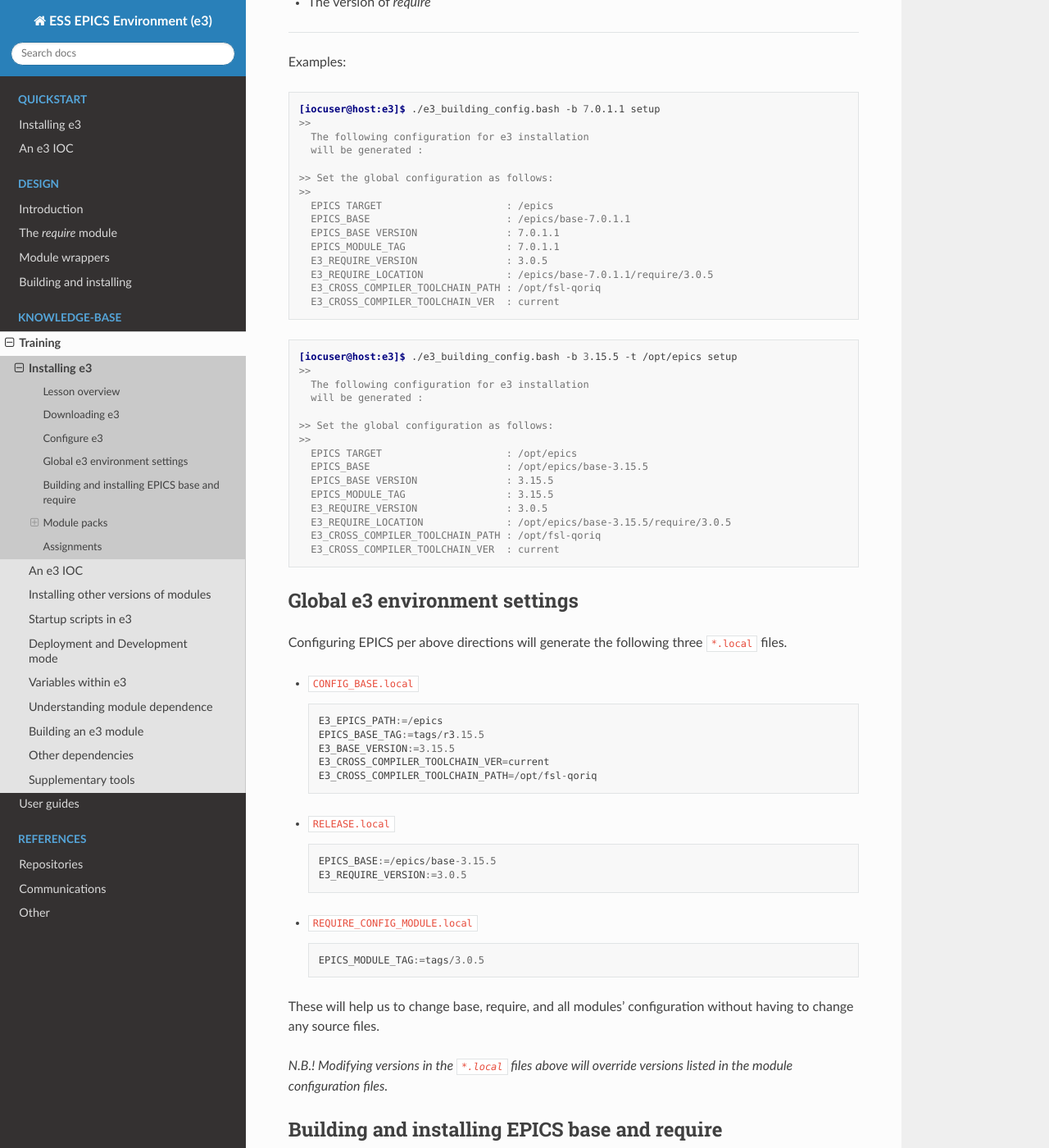
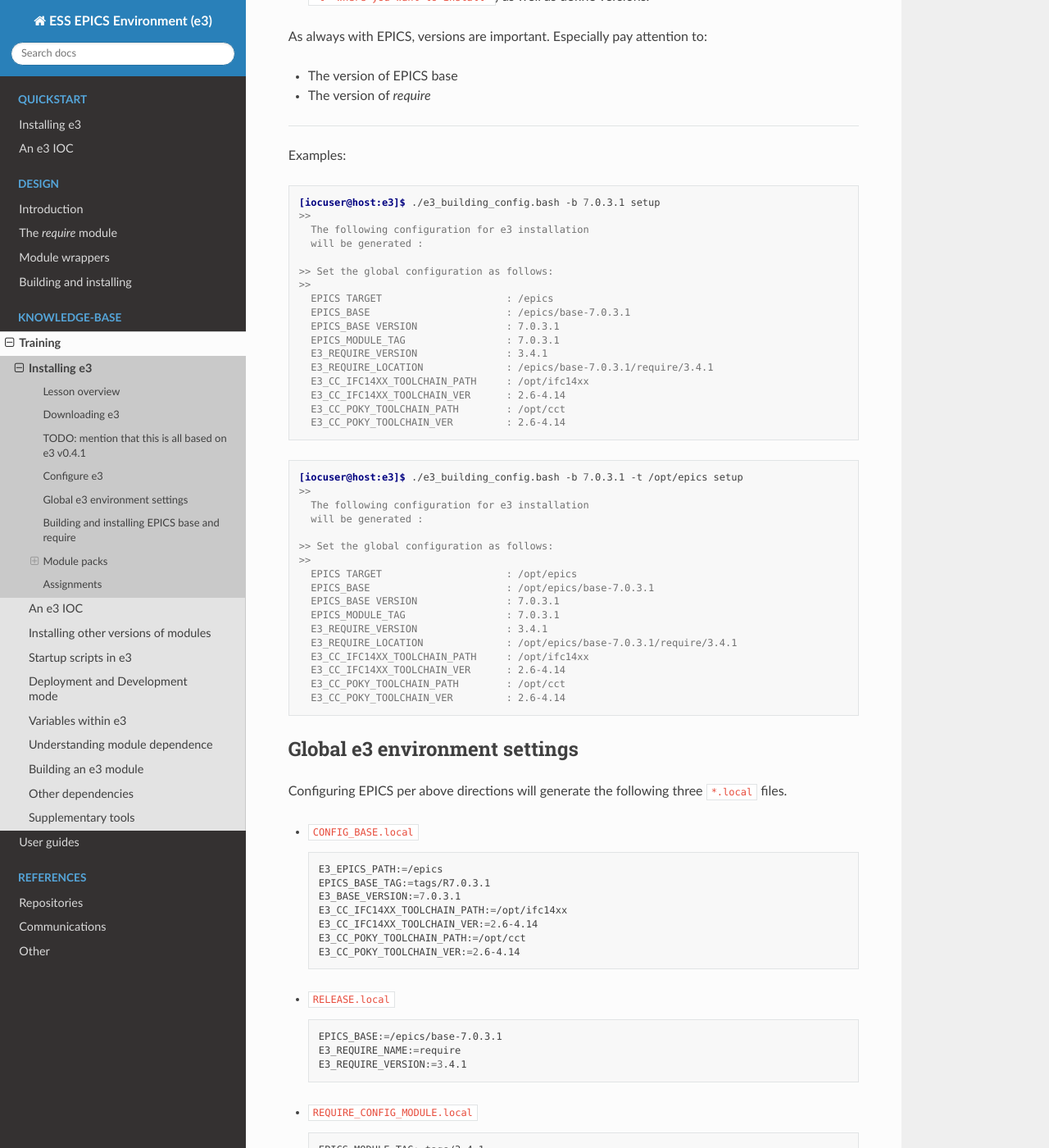
Before and after one commit to ttkorhonen/e3pages, a Sphinx documentation site: the page built from docs/kb/training/workbook/1_installing_e3.md, in a window 1280 px wide and 1400 px high, scrolled down 1763 px. Shown: the whole window at 82% size. Built offline with Sphinx 7.4.7 and the Read the Docs theme 2.0.0, drawn with Linux system fonts in a browser that asks for light colours; some of the changed text lies outside the part shown.

Commit message:
First updates

````diff
--- a/docs/kb/training/workbook/1_installing_e3.md
+++ b/docs/kb/training/workbook/1_installing_e3.md
@@ -19,10 +19,12 @@
 
 > As e3 heavily relies on git, it's recommended to first be familiar with especially git submodules.
 
-If you're on a mostly blank CentOS7 machine, you can copy, paste, and run the following code segment before beginning:
+If you're on a mostly blank CentOS7 machine, you can copy, paste, and run the following code segment before beginning. This will install
+all of the necessary packages that are needed for the majority of EPICS modules that are in use with e3.
 
 ```bash
-sudo yum install -y git tree ipmitool autoconf libtool automake m4 re2c tclx \
+$ sudo yum install -y \
+git tree ipmitool autoconf libtool automake m4 re2c tclx \
 coreutils graphviz patch readline-devel libXt-devel libXp-devel libXmu-devel \
 libXpm-devel lesstif-devel gcc-c++ ncurses-devel perl-devel net-snmp net-snmp-utils \
 net-snmp-devel libxml2-devel libpng12-devel libzip-devel libusb-devel \
@@ -32,23 +34,26 @@
 liberation-fonts-common liberation-narrow-fonts \
 liberation-mono-fonts liberation-serif-fonts liberation-sans-fonts \
 logrotate xorg-x11-fonts-misc cpan kernel-devel symlinks \
-dkms procServ curl netcdf netcdf-devel telnet glib2-devel
+dkms procServ curl netcdf netcdf-devel patchelf python3-devel \
+boost-devel glib2-devel libtool popt-devel
 ```
 
 ---
 
-Start by downloading e3 from GitHub:
+Start by downloading e3 from GitLab:
 ```console
-[iocuser@host:~]$ git clone https://github.com/icshwi/e3
+[iocuser@host:~]$ git clone https://gitlab.esss.lu.se/e3/e3.git
 ```
 
-> As e3 by design can have multiple different configurations in a host, it is recommended to use self-explanatory source directory names. This will allow you to easily switch between e.g. EPICS base versions 3.15.5 and 7.0.3 during development. For example, if one would like to use EPICS base 3.15.5, it is preferred to clone like:
+## TODO: mention that this is all based on e3 v0.4.1
+
+> As e3 by design can have multiple different configurations in a host, it is recommended to use self-explanatory source directory names. This will allow you to easily switch between e.g. EPICS base versions 7.0.3.1 and 7.0.5 during development. For example, if one would like to use EPICS base 7.0.3.1, it is preferred to clone like:
 
 ```console
-[iocuser@host:~]$ git clone https://github.com/icshwi/e3 e3-3.15.5
+[iocuser@host:~]$ git clone https://github.com/icshwi/e3 e3-7.0.3.1
 ```
 
-The e3 root directory (`/home/iocuser/e3-3.15.5/` in the most recent example) will henceforth be referred to as **E3_TOP**.
+The e3 root directory (`/home/iocuser/e3-7.0.3.1/` in the most recent example) will henceforth be referred to as **E3_TOP**.
 
 > Typical paths for EPICS installations tend to be `/epics` or `/opt/epics`. For this tutorial series, e3 will be cloned to `$HOME` and EPICS will be installed at `/epics`.
 
@@ -72,7 +77,7 @@
 Examples:
 
 ```console
-[iocuser@host:e3]$ ./e3_building_config.bash -b 7.0.1.1 setup
+[iocuser@host:e3]$ ./e3_building_config.bash -b 7.0.3.1 setup
 >>
   The following configuration for e3 installation
   will be generated :
@@ -80,17 +85,19 @@
 >> Set the global configuration as follows:
 >>
   EPICS TARGET                     : /epics
-  EPICS_BASE                       : /epics/base-7.0.1.1
-  EPICS_BASE VERSION               : 7.0.1.1
-  EPICS_MODULE_TAG                 : 7.0.1.1
-  E3_REQUIRE_VERSION               : 3.0.5
-  E3_REQUIRE_LOCATION              : /epics/base-7.0.1.1/require/3.0.5
-  E3_CROSS_COMPILER_TOOLCHAIN_PATH : /opt/fsl-qoriq
-  E3_CROSS_COMPILER_TOOLCHAIN_VER  : current
+  EPICS_BASE                       : /epics/base-7.0.3.1
+  EPICS_BASE VERSION               : 7.0.3.1
+  EPICS_MODULE_TAG                 : 7.0.3.1
+  E3_REQUIRE_VERSION               : 3.4.1
+  E3_REQUIRE_LOCATION              : /epics/base-7.0.3.1/require/3.4.1
+  E3_CC_IFC14XX_TOOLCHAIN_PATH     : /opt/ifc14xx
+  E3_CC_IFC14XX_TOOLCHAIN_VER      : 2.6-4.14
+  E3_CC_POKY_TOOLCHAIN_PATH        : /opt/cct
+  E3_CC_POKY_TOOLCHAIN_VER         : 2.6-4.14
 ```
 
 ```console
-[iocuser@host:e3]$ ./e3_building_config.bash -b 3.15.5 -t /opt/epics setup
+[iocuser@host:e3]$ ./e3_building_config.bash -b 7.0.3.1 -t /opt/epics setup
 >>
   The following configuration for e3 installation
   will be generated :
@@ -98,13 +105,15 @@
 >> Set the global configuration as follows:
 >>
   EPICS TARGET                     : /opt/epics
-  EPICS_BASE                       : /opt/epics/base-3.15.5
-  EPICS_BASE VERSION               : 3.15.5
-  EPICS_MODULE_TAG                 : 3.15.5
-  E3_REQUIRE_VERSION               : 3.0.5
-  E3_REQUIRE_LOCATION              : /opt/epics/base-3.15.5/require/3.0.5
-  E3_CROSS_COMPILER_TOOLCHAIN_PATH : /opt/fsl-qoriq
-  E3_CROSS_COMPILER_TOOLCHAIN_VER  : current
+  EPICS_BASE                       : /opt/epics/base-7.0.3.1
+  EPICS_BASE VERSION               : 7.0.3.1
+  EPICS_MODULE_TAG                 : 7.0.3.1
+  E3_REQUIRE_VERSION               : 3.4.1
+  E3_REQUIRE_LOCATION              : /opt/epics/base-7.0.3.1/require/3.4.1
+  E3_CC_IFC14XX_TOOLCHAIN_PATH     : /opt/ifc14xx
+  E3_CC_IFC14XX_TOOLCHAIN_VER      : 2.6-4.14
+  E3_CC_POKY_TOOLCHAIN_PATH        : /opt/cct
+  E3_CC_POKY_TOOLCHAIN_VER         : 2.6-4.14
 ```
 
 ## Global e3 environment settings
@@ -113,25 +122,28 @@
 
 * `CONFIG_BASE.local`
 
-  ```python
+  ```bash
   E3_EPICS_PATH:=/epics
-  EPICS_BASE_TAG:=tags/r3.15.5
-  E3_BASE_VERSION:=3.15.5
-  E3_CROSS_COMPILER_TOOLCHAIN_VER=current
-  E3_CROSS_COMPILER_TOOLCHAIN_PATH=/opt/fsl-qoriq
+  EPICS_BASE_TAG:=tags/R7.0.3.1
+  E3_BASE_VERSION:=7.0.3.1
+  E3_CC_IFC14XX_TOOLCHAIN_PATH:=/opt/ifc14xx
+  E3_CC_IFC14XX_TOOLCHAIN_VER:=2.6-4.14
+  E3_CC_POKY_TOOLCHAIN_PATH:=/opt/cct
+  E3_CC_POKY_TOOLCHAIN_VER:=2.6-4.14
   ```
 
 * `RELEASE.local`
 
-  ```python
-  EPICS_BASE:=/epics/base-3.15.5
-  E3_REQUIRE_VERSION:=3.0.5
+  ```bash
+  EPICS_BASE:=/epics/base-7.0.3.1
+  E3_REQUIRE_NAME:=require
+  E3_REQUIRE_VERSION:=3.4.1
   ```
 
 * `REQUIRE_CONFIG_MODULE.local`
 
-  ```python
-  EPICS_MODULE_TAG:=tags/3.0.5
+  ```bash
+  EPICS_MODULE_TAG:=tags/3.4.1
   ```
 
 These will help us to change base, require, and all modules' configuration without having to change any source files.
@@ -154,37 +166,121 @@
 
 ## Module packs
 
-As with installing EPICS base and *require*, you can use the `e3.bash` utility to install common module groups. These are:
+As with installing EPICS base and *require*, you can use the `e3.bash` utility to install certain module groups. Note that
+the groupings themselves are somewhat arbitrary and based on the judgement of the e3 team.
 
-### Common group
+* core (c)
+* communication (n)
+* ts (t)
+* psi (p)
+* ifc (i)
+* ecat (e)
+* area (a)
+* ps (s)
+* devices
+* vac (v)
+* rf (l)
+* bi (b)
+* mps (m)
 
-This group contains the common EPICS modules, and is more or less a standard install.
+Each of these groups are installed via the syntax
+```console
+[iocuser@host:e3]$ ./e3.bash -<groups> <command>
+```
+where `<groups>` are in brackets next to the names; you can combine as many flags as you like in one command, and `command` is one of
+* mod
+* cmod
+* bmod
+* imod
+* gmod
+
+Some examples of the groups and how to install them are as follows.
+### Core group
+
+This group contains the common EPICS modules, and is more or less a standard install: nearly every other group depends
+on at least one module in this group, so you will need to install at least some of this group before you can install
+any other groups. Note that there are a few ESS-specific modules in here, most notably `e3-auth` and `e3-essioc`.
 
 ```console
 [iocuser@host:e3]$ ./e3.bash -c vars
 >> Vertical display for the selected modules :
 
  Modules List
-    0 : e3-ess
-    1 : e3-iocStats
-    2 : e3-autosave
-    3 : e3-caPutLog
-    4 : e3-asyn
-    5 : e3-busy
-    6 : e3-modbus
-    7 : e3-ipmiComm
-    8 : e3-seq
-    9 : e3-sscan
-   10 : e3-std
-   11 : e3-ip
-   12 : e3-calc
-   13 : e3-delaygen
-   14 : e3-pcre
-   15 : e3-StreamDevice
-   16 : e3-s7plc
-   17 : e3-recsync
-   18 : e3-MCoreUtils
+    0 : core/e3-auth
+    1 : core/e3-autosave
+    2 : core/e3-caPutLog
+    3 : core/e3-asyn
+    4 : core/e3-busy
+    5 : core/e3-seq
+    6 : core/e3-sscan
+    7 : core/e3-std
+    8 : core/e3-calc
+    9 : core/e3-iocStats
+   10 : core/e3-pcre
+   11 : core/e3-stream
+   12 : core/e3-recsync
+   13 : core/e3-essioc
+   14 : core/e3-MCoreUtils
+   15 : core/e3-nds3
+   16 : core/e3-nds3epics
+   17 : core/e3-devlib2
 ```
+
+### Communication group
+
+This group contains those EPICS modules that are used for communication with specific devices and device types.
+
+```console
+[iocuser@host:e3]$ bash e3.bash -n vars
+>> Vertical display for the selected modules :
+
+ Modules List
+    0 : core/e3-auth
+    1 : core/e3-autosave
+    2 : core/e3-caPutLog
+    3 : core/e3-asyn
+    4 : core/e3-busy
+    5 : core/e3-seq
+    6 : core/e3-sscan
+    7 : core/e3-std
+    8 : core/e3-calc
+    9 : core/e3-iocStats
+   10 : core/e3-pcre
+   11 : core/e3-stream
+   12 : core/e3-recsync
+   13 : core/e3-essioc
+   14 : core/e3-MCoreUtils
+   15 : core/e3-nds3
+   16 : core/e3-nds3epics
+   17 : core/e3-devlib2
+   18 : communication/e3-modbus
+   19 : communication/e3-ipmiComm
+   20 : communication/e3-motor
+   21 : communication/e3-ip
+   22 : communication/e3-delaygen
+   23 : communication/e3-s7plc
+   24 : communication/e3-opcua
+   25 : communication/e3-mca
+   26 : communication/e3-snmp
+```
+
+> Note that this includes a duplication of the core modules: this is due to the fact that this module group
+> depends on the core group as stated above. If you want to see only those modules that are from this group,
+> you should add the `o` flag like
+> ```console
+> [iocuser@host:e3]$ bash e3.bash -no vars
+> >> Vertical display for the selected modules :
+> Modules List
+>    0 : communication/e3-modbus
+>    1 : communication/e3-ipmiComm
+>    2 : communication/e3-motor
+>    3 : communication/e3-ip
+>    4 : communication/e3-delaygen
+>    5 : communication/e3-s7plc
+>    6 : communication/e3-opcua
+>    7 : communication/e3-mca
+>    8 : communication/e3-snmp
+> ```
 
 ### Timing group
 
````
